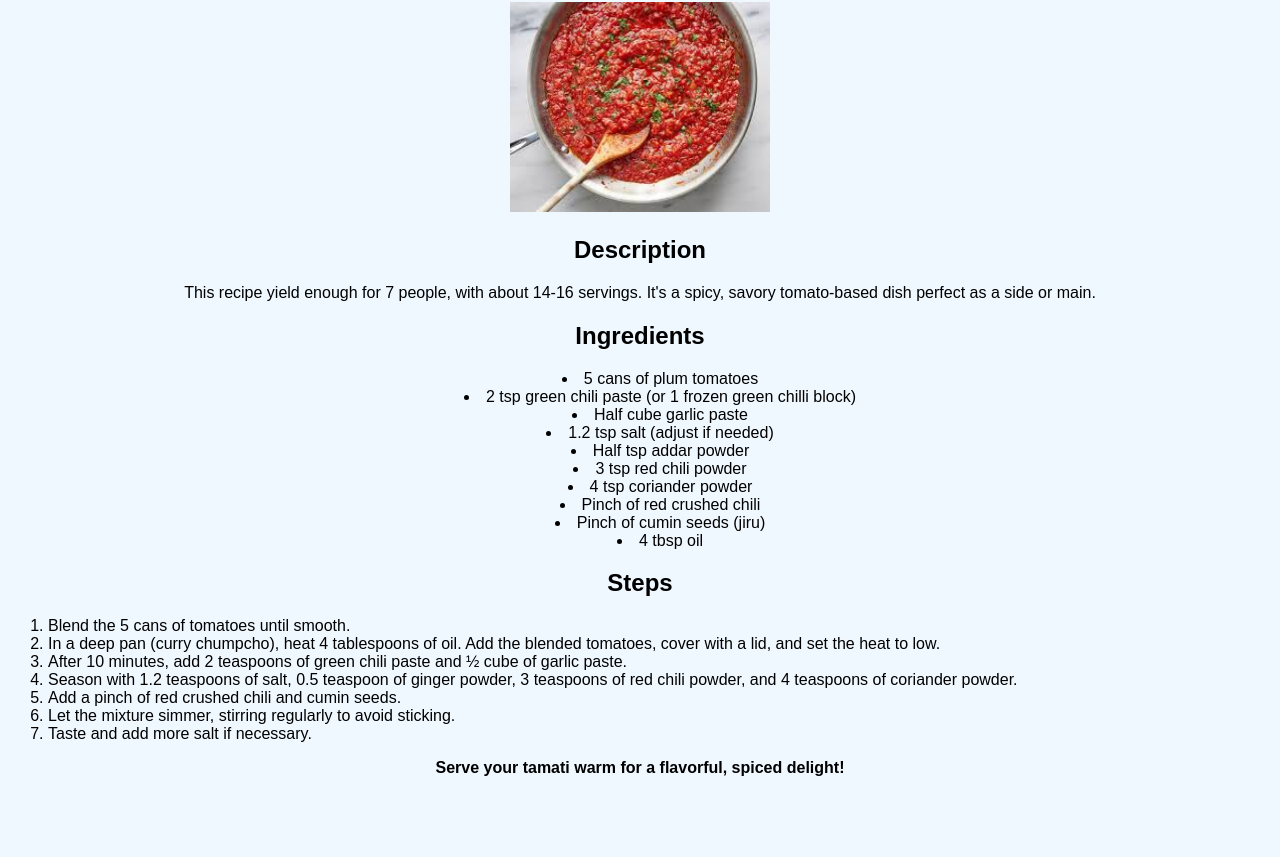
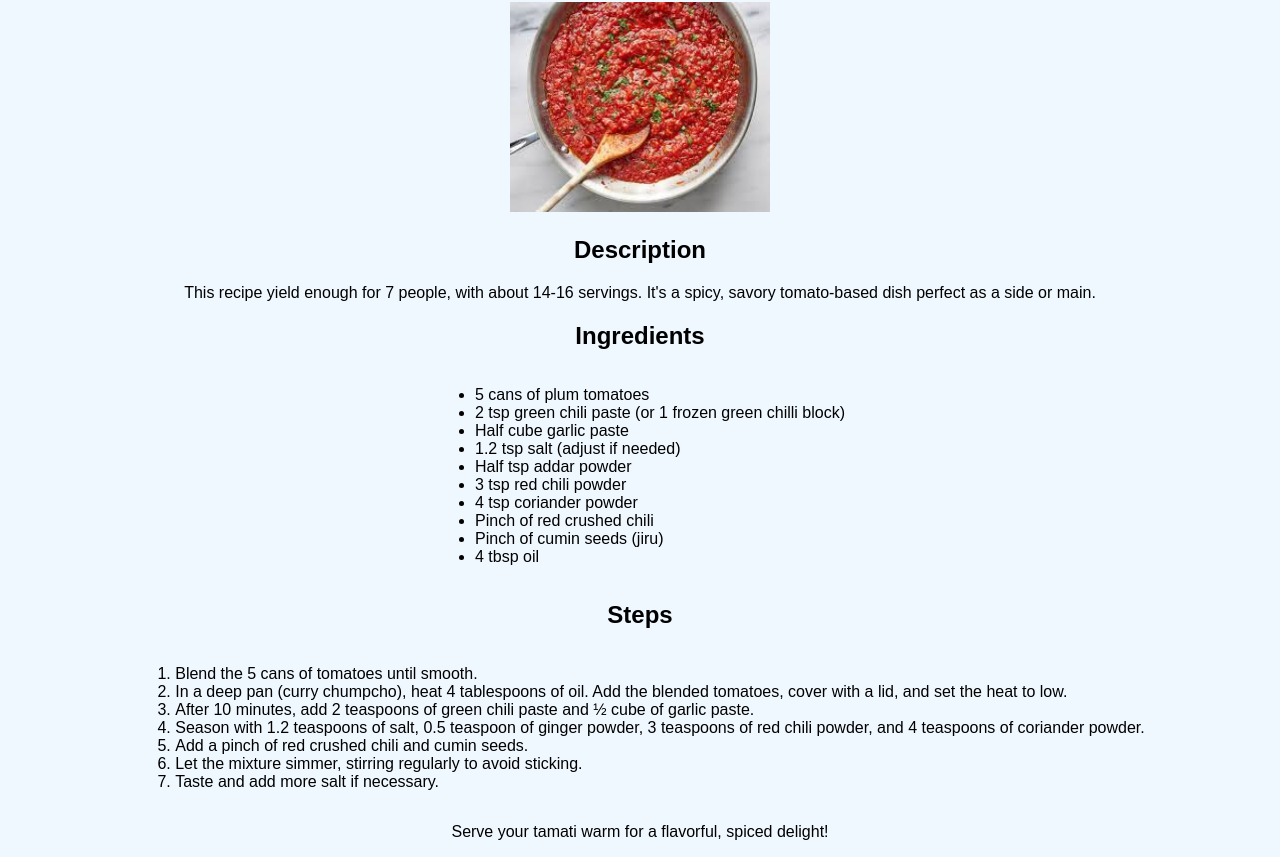
Before and after one commit to Aamir-20/odin-recipes, a plain HTML site: page recipes/tamati.html in a window 1280 px wide. Shown: the part 78-935 px from the top of the page. Before the commit the page ends 871 px from the top, so only its background shows below. Drawn offline with Linux system fonts and the light colour scheme.

Commit message:
Update CSS for all pages on website to center everything

```diff
--- a/recipes/tamati.html
+++ b/recipes/tamati.html
@@ -11,8 +11,8 @@
         <img src="../images/tamati.jpeg" alt="Image of tamati" height="210" width="260">
 
         <h2>Description</h2>
-        This recipe yield enough for 7 people, with about 14-16 servings. It's
-        a spicy, savory tomato-based dish perfect as a side or main.
+        <p class="Description">This recipe yield enough for 7 people, with about 14-16 servings. It's
+        a spicy, savory tomato-based dish perfect as a side or main.</p>
 
         <h2>Ingredients</h2>
         <ul>
--- a/style.css
+++ b/style.css
@@ -2,21 +2,23 @@ body {
     font-family: Arial, Helvetica, sans-serif;
     background-color: aliceblue;
     text-align: center;
+    margin: auto;
   }
 
-p {
-    font-weight: 600;
+.Description {
+    font-weight: 400;
 }
 
 ol {
     text-align: left;
-}
-
-.center {
-    list-style-position: inside;
-    text-align: center;
+    display: inline-block;
+    padding: auto;
+    border: 100px;
 }
 
 ul {
-    list-style-position: inside;
+    text-align: left;
+    display: inline-block;
+    padding: auto;
+    border: 100px;
 }
```
Also changed, not shown: index.html (+0 -1 lines), recipes/nachos.html (+1 -1 lines), recipes/sp-chicken.html (+1 -1 lines).
